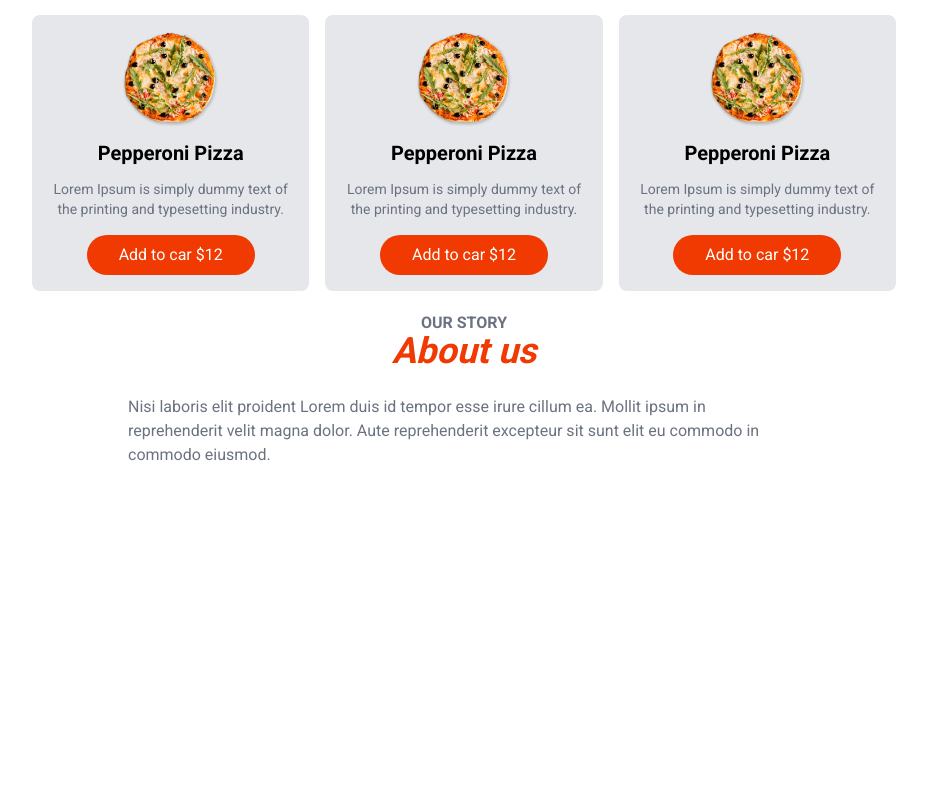
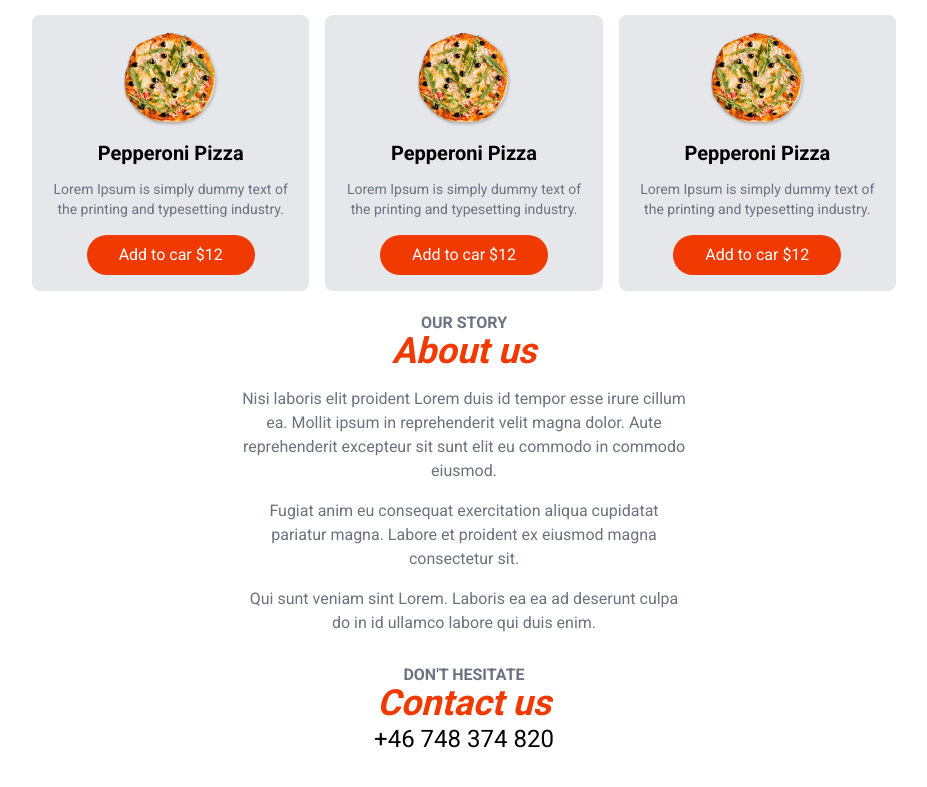
Before and after one commit to montsegv-2/food-ordering-app, a Next.js app: page / in a window 1280 px wide. Shown: the part 765-1552 px from the top of the page, without its empty margins (176-1103 px from the left). Before the commit the page ends 1248 px from the top, so only its background shows below. Built offline with nearby package versions, Linux system fonts and the light colour scheme.

Commit message:
Add other section in the main page

```diff
--- a/src/app/page.js
+++ b/src/app/page.js
@@ -11,12 +11,32 @@ export default function Home() {
       <HomeMenu />
       <section className="text-center my-6">
         <SectionHeaders subHeader={"Our story"} mainHeader={"About us"} />
+        <div className="max-w-md mx-auto text-gray-500 mt-4 flex flex-col gap-4">
+          <p>
+            Nisi laboris elit proident Lorem duis id tempor esse irure cillum
+            ea. Mollit ipsum in reprehenderit velit magna dolor. Aute
+            reprehenderit excepteur sit sunt elit eu commodo in commodo eiusmod.
+          </p>
+          <p>
+            Fugiat anim eu consequat exercitation aliqua cupidatat pariatur
+            magna. Labore et proident ex eiusmod magna consectetur sit.
+          </p>
+          <p>
+            Qui sunt veniam sint Lorem. Laboris ea ea ad deserunt culpa do in id
+            ullamco labore qui duis enim.
+          </p>
+        </div>
       </section>
-      <p className="max-w-2xl mx-auto mt-4 text-gray-500">
-        Nisi laboris elit proident Lorem duis id tempor esse irure cillum ea.
-        Mollit ipsum in reprehenderit velit magna dolor. Aute reprehenderit
-        excepteur sit sunt elit eu commodo in commodo eiusmod.
-      </p>
+      <section className="text-center my-8">
+        <SectionHeaders
+          subHeader={"Don't hesitate"}
+          mainHeader={"Contact us"}
+        />
+        <a className="text-2xl" href="tel+46748374820">
+          +46 748 374 820
+        </a>
+        <h1></h1>
+      </section>
     </>
   );
 }
```
